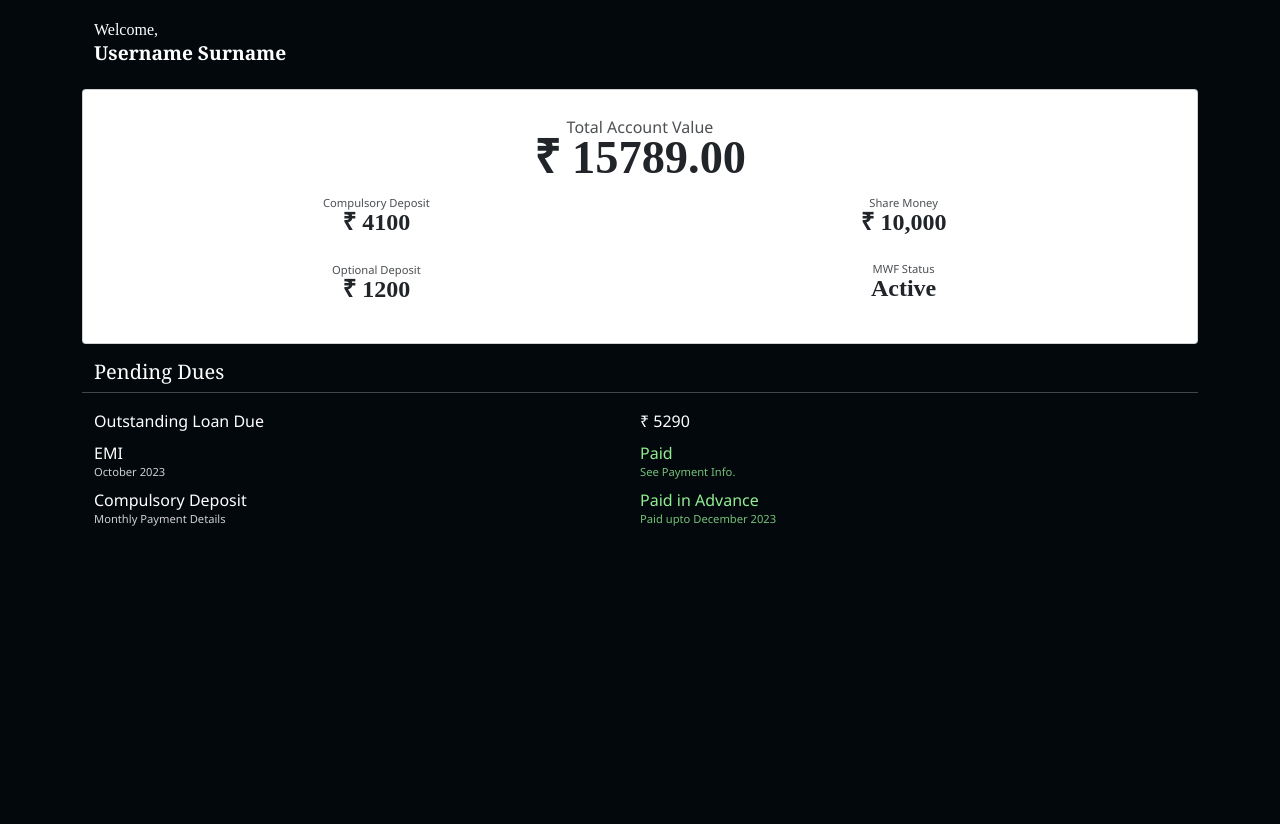
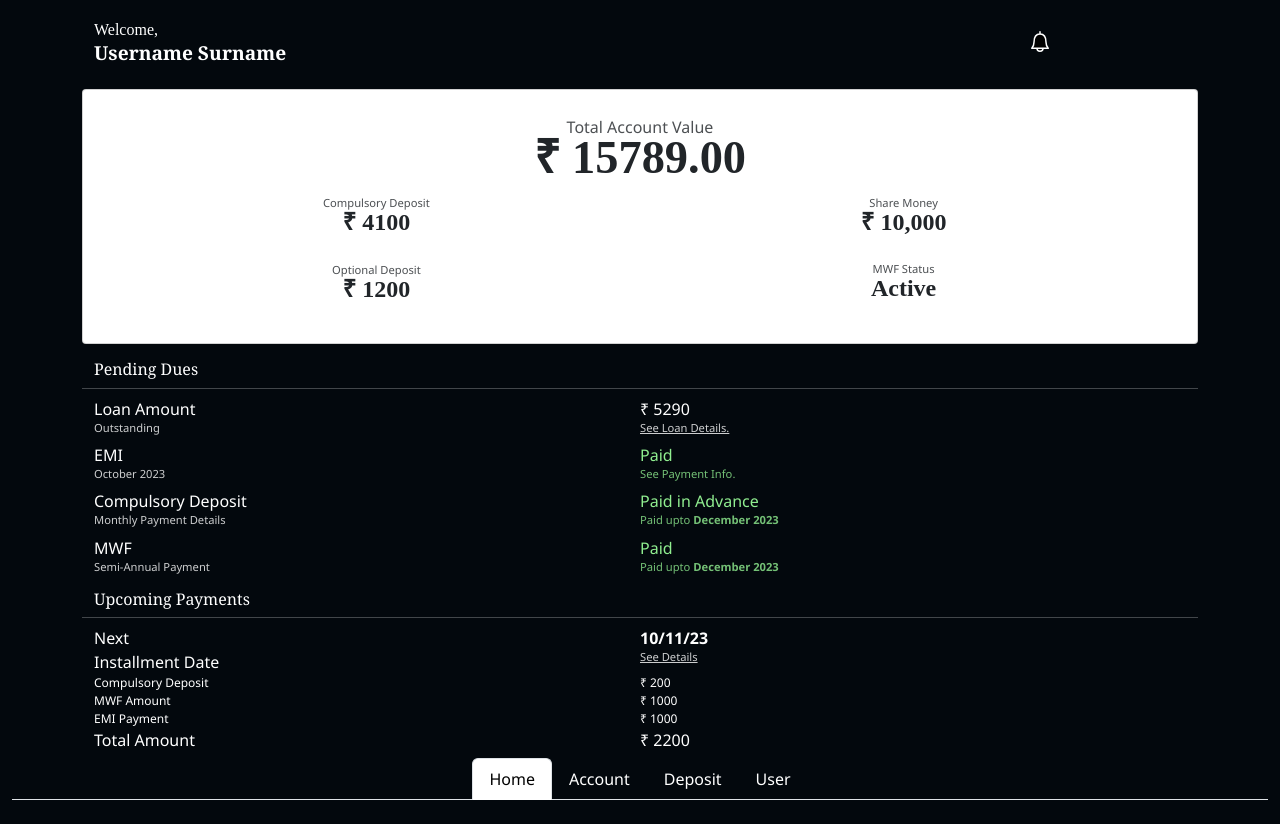
Before and after one commit to Vishesh1060/nvumnghome1, a PHP site: page /secure/home.html in a window 1280 px wide. Before the commit the page ends 526 px from the top, so only its background shows below. Run offline with PHP 8.4, Linux system fonts and the light colour scheme; some web fonts are replaced.

Commit message:
AppHome Base commit-1/4

```diff
--- a/secure/home.html
+++ b/secure/home.html
@@ -14,9 +14,14 @@
 <div class="base">
     <div class="container-md pt-4 g-5">
             <div class="row">
-                <div class="col">
+                <div class="col pe-0">
                     <p class="keytext">Welcome,</p>
                     <p class="specialkeytext">Username Surname</p>
+                </div>
+                <div class="col-2 px-3 text-white">
+                    <svg id="i-bell" xmlns="http://www.w3.org/2000/svg" viewBox="0 0 32 40" width="24" height="41" stroke="currentcolor" stroke-linecap="round" stroke-linejoin="round" stroke-width="2">
+                        <path d="M8 17 C8 12 9 6 16 6 23 6 24 12 24 17 24 22 27 25 27 25 L5 25 C5 25 8 22 8 17 Z M20 25 C20 25 20 29 16 29 12 29 12 25 12 25 M16 3 L16 6" />
+                    </svg>
                 </div>
             </div>
             <div class="row pt-4">
@@ -52,14 +57,16 @@
                 </div>
             </div>
             <div class="row pt-3 text-white">
-                <h5>Pending Dues</h5>
-                <hr>
+                <h6>Pending Dues</h6>
+                <hr class="p-0 mb-2">
                 <div class="row">
                     <div class="col">
-                        <p>Outstanding Loan Due</p>
+                        <p>Loan Amount</p>
+                        <p class="xstext followup">Outstanding</p>
                     </div>
                     <div class="col">
                         <p>₹ 5290</p>
+                        <p class="xstext followup" style="text-decoration: underline;">See Loan Details.</p>
                     </div>
                 </div>
                 <div class="row pt-2">
@@ -75,12 +82,84 @@
                         <p class="display">Compulsory Deposit</p><p class="xstext followup">Monthly Payment Details</p>
                     </div>
                     <div class="col">
-                        <p class="text-successful">Paid in Advance<p class="text-successful xstext followup" href="#">Paid upto December 2023</p></p>
+                        <p class="text-successful">Paid in Advance<p class="text-successful xstext followup" href="#">Paid upto <strong>December 2023</strong></p></p>
                     </div>
                 </div>
+                <div class="row pt-2">
+                    <div class="col">
+                        <p class="display">MWF</p><p class="xstext followup">Semi-Annual Payment</p>
+                    </div>
+                    <div class="col">
+                        <p class="text-successful">Paid<p class="text-successful xstext followup" href="#">Paid upto <strong>December 2023</strong></p></p>
+                    </div>
+                </div>
+
             </div>
+            <div class="row pt-3 text-white">
+                <h6>Upcoming Payments</h6>
+                <hr class="m-0 mb-2">
+                <div class="row">
+                    <div class="col">
+                        <p>Next<br>Installment Date</p>
+                    </div>
+                    <div class="col">
+                        <p><strong>10/11/23</strong></p>
+                        <p class="xstext followup" style="text-decoration: underline;">See Details</p>
+                    </div>
+                </div>
+                <div class="row">
+                    <div class="col">
+                        <p class="xstext">Compulsory Deposit</p>
+                    </div>
+                    <div class="col">
+                        <p class="xstext">₹ 200</p>
+                    </div>
+                </div>
+                <div class="row">
+                    <div class="col">
+                        <p class="xstext">MWF Amount</p>
+                    </div>
+                    <div class="col">
+                        <p class="xstext">₹ 1000</p>
+                    </div>
+                </div>
+                <div class="row">
+                    <div class="col">
+                        <p class="xstext">EMI Payment</p>
+                    </div>
+                    <div class="col">
+                        <p class="xstext">₹ 1000</p>
+                    </div>
+                </div>
+                <div class="row">
+                    <div class="col">
+                        <p>Total Amount</p>
+                    </div>
+                    <div class="col">
+                        <p>₹ 2200</p>
+                    </div>
+                    <br><br><br><br>
+                </div>
+            </div>
+    </div>
+    <div class="container-fluid fixed-bottom">
+        <ul class="nav nav-tabs justify-content-center">
+          <li class="nav-item">
+            <a class="nav-link active" href="#home">Home</a>
+          </li>
+          <li class="nav-item">
+            <a class="nav-link text-white" href="#about">Account</a>
+          </li>
+          <li class="nav-item">
+            <a class="nav-link text-white" href="#contact">Deposit</a>
+          </li>
+          <li class="nav-item">
+            <a class="nav-link text-white" href="#home">User</a>
+          </li>
 
-    </div>
+        </ul>
+      </div>
+
 </div>
 
 <script src='../style/npm_js_core2.11.8.min.js'></script>
--- a/secure/style/App.css
+++ b/secure/style/App.css
@@ -51,6 +51,9 @@ body{
     text-decoration: solid white;
     margin: 0;
 }
+.xstext{
+    font-size: 0.75rem;
+}
 .xltext.poptext{
     font-size: 2.9rem;
     line-height: 3rem;
@@ -66,8 +69,11 @@ body{
 .base{
     background: rgb(3,8,13);
     width: 100vw;
-    height: 100vh;
 }
 .text-successful{
     color:lightgreen !important;
 }
+#i-bell:hover,#i-bell:focus{
+    fill: lightblue;
+    stroke-width: 2;
+}
```
